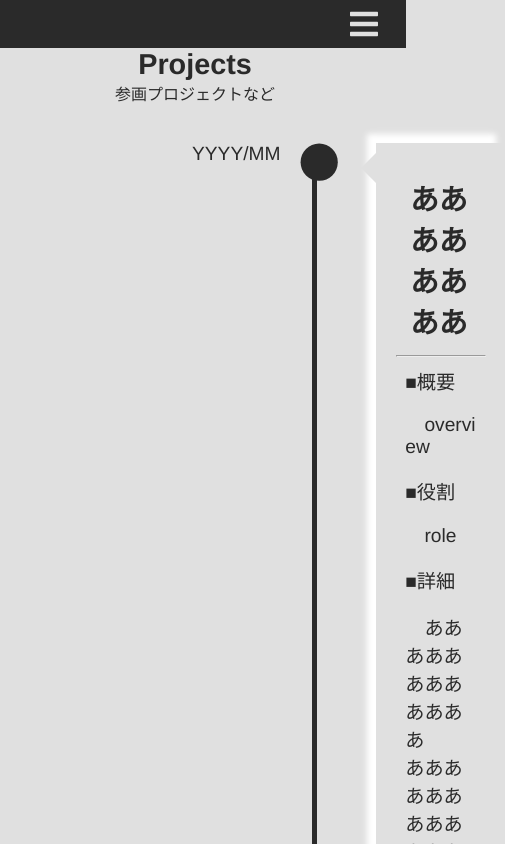
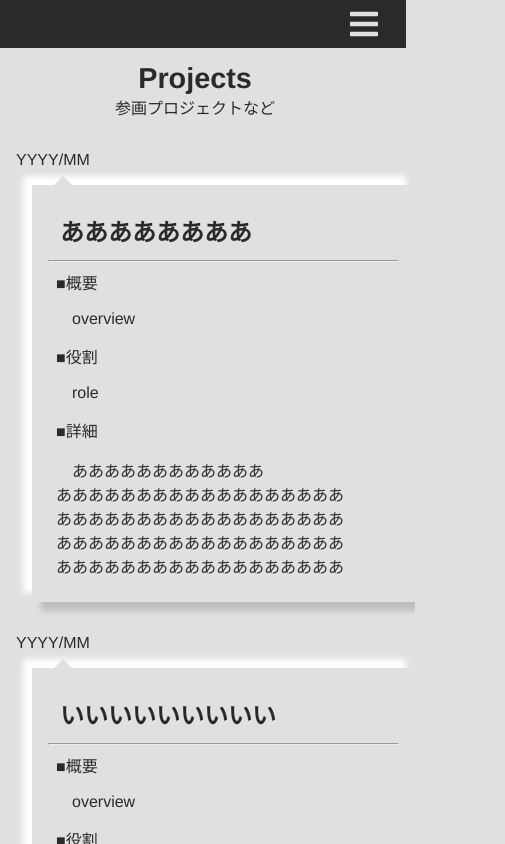
Before and after one commit to Chigiri-oym/portfolio, a Vue app: page /#/projects in a window 390 px wide. Shown: the top 844 px of the page, 505 px wide, since content can reach past the window. Built offline with nearby package versions, Linux system fonts and the light colour scheme.

Commit message:
SP版のレイアウトまで

```diff
--- a/src/assets/styles/styles.css
+++ b/src/assets/styles/styles.css
@@ -151,7 +151,6 @@ h1 {
 }
 .card {
   height: 200px;
-  border-radius: 10%;
   box-shadow: 8.71px 8.71px 6px #bebebe, -8.71px -8.71px 6px #ffffff;
   position: relative;
 }
@@ -173,7 +172,6 @@ h1 {
   width: 100%;
   font-size: 3.2rem;
   font-weight: bolder;
-  border-radius: 10%;
 }
 
 .icon-box {
@@ -184,7 +182,6 @@ h1 {
   left: 0;
   height: 60%;
   width: 100%;
-  border-radius: 10%;
 }
 
 @media screen and (max-width: 896px) and (orientation: landscape) {
@@ -192,29 +189,21 @@ h1 {
     font-size: 2.8rem;
     font-weight: bold;
     margin-top: 0em;
-    color: #2a2a2a;
-    background-color: #e0e0e0;
   }
 
   .container {
-    display: grid;
     grid-template-columns: repeat(4, 180px);
     grid-auto-rows: minmax(180px, auto);
     gap: 20px;
-    justify-content: center;
-    align-self: center;
     margin-top: 2em;
   }
+
   .card {
-    height: 180px;
-    border-radius: 10%;
-    box-shadow: 8.71px 8.71px 6px #bebebe, -8.71px -8.71px 6px #ffffff;
-    position: relative;
+    height: 125px;
   }
 
   .card a {
     font-size: 2em;
-    top: 20;
   }
 }
 
@@ -222,30 +211,30 @@ h1 {
   h1 {
     font-size: 1.8rem;
     font-weight: bold;
-    margin-top: 0em;
+    margin-top: 0.5em;
     color: #2a2a2a;
     background-color: #e0e0e0;
   }
   .container {
-    display: grid;
     grid-template-columns: repeat(1, 200px);
     grid-auto-rows: minmax(100px, auto);
     gap: 30px;
-    justify-content: center;
-    align-self: center;
-    margin-top: 1.2em;
+    margin-top: 2em;
   }
 
   .card {
     height: 100px;
-    border-radius: 10%;
-    box-shadow: 8.71px 8.71px 6px #bebebe, -8.71px -8.71px 6px #ffffff;
-    position: relative;
   }
 
   .card a {
-    font-size: 1.2em;
+    font-size: 1.4em;
+    padding: 0.1em;
   }
+
+  .icon-box svg  {
+    margin-top: 0.25em;
+  }
+
 }
 
 /**
@@ -256,7 +245,6 @@ h1 {
 }
 
 .my-icon {
-  border-radius: 10%;
   box-shadow: -1px -1px 2px 0px #bebebe, 1px 1px 2px 0px #ffffff;
   height: 150px;
   margin-top: 1em;
@@ -299,22 +287,25 @@ th {
   .table-content {
     white-space: normal;
     font-size: 1.2em;
-    padding: 0em;
+    padding: 0.25em;
     text-align: justify;
   }
 
   table {
     margin-top: 1em;
+    border:1px solid #2a2a2a;
   }
 
   th {
     color: #e0e0e0;
     background-color: #2a2a2a;
+    font-size: 1em;
   }
 
-  td,
-  th {
+  td {
     border-bottom: 1px solid #2a2a2a;
+    text-align: left;
+    font-size: 1em;
   }
 }
 
@@ -334,7 +325,6 @@ th {
 
 .card-wrapper {
   height: 400px;
-  border-radius: 10%;
   box-shadow: 8.71px 8.71px 6px #bebebe, -8.71px -8.71px 6px #ffffff;
   position: relative;
 }
@@ -348,7 +338,6 @@ th {
   left: 0;
   height: 100%;
   width: 100%;
-  border-radius: 10%;
 }
 
 .card-wrapper a:hover {
@@ -363,7 +352,6 @@ th {
   min-height: 250px;
   box-shadow: 0px 10px 8.71px -5px #bebebe;
   display: flex;
-  border-radius: 10%, 10%, 5%, 5%;
 }
 
 .card-contents {
--- a/src/components/molecules/TimelineCard.vue
+++ b/src/components/molecules/TimelineCard.vue
@@ -1,71 +1,92 @@
 <template>
   <div>
     <div class="time-line-contents">
-    <span class="time-stamp">{{project.startMonth}}</span>
-    <font-awesome-icon class="timeline-dot" icon="circle" size="2x"></font-awesome-icon>
+      <span class="time-stamp">{{ project.startMonth }}</span>
+      <font-awesome-icon
+        class="timeline-dot"
+        icon="circle"
+        size="2x"
+      ></font-awesome-icon>
       <div class="timeline-wrapper">
-    <h2>{{project.title}}</h2>
-    <hr>
-    <time-line-detail :title="label_overview"
-                      :detail="project.overview"
-    />
-    <time-line-detail :title="label_role"
-                      :detail="project.role"
-    />
-    <time-line-detail :title="label_detail"
-                      :detail="project.detail"
-    />
+        <h2>{{ project.title }}</h2>
+        <hr />
+        <time-line-detail :title="label_overview" :detail="project.overview" />
+        <time-line-detail :title="label_role" :detail="project.role" />
+        <time-line-detail :title="label_detail" :detail="project.detail" />
       </div>
     </div>
   </div>
 </template>
 
 <script>
-import TimeLineDetail from '../atoms/TimeLineDetail.vue'
+import TimeLineDetail from "../atoms/TimeLineDetail.vue";
 export default {
   components: { TimeLineDetail },
-    name:'name',
+  name: "name",
   props: {
-        project:Object
+    project: Object,
   },
-    data(){
+  data() {
     return {
-            label_overview:"概要",
-            label_role:"役割",
-            label_detail:"詳細"
-        }
-    }
-}
+      label_overview: "概要",
+      label_role: "役割",
+      label_detail: "詳細",
+    };
+  },
+};
 </script>
 
 <style>
 .time-line-contents {
   display: flex;
-    margin-left:10em;
+  margin-left: 10em;
   font-size: 1.2em;
   margin-bottom: 2em;
   margin-top: 2em;
-
+}
+@media screen and (max-width: 896px) {
+  .time-line-contents {
+    display: block;
+    font-size: 1em;
+    margin-left: 0em;
+    text-align: left;
+  }
 }
 
 .time-stamp {
   display: inline;
-
+}
+@media screen and (max-width: 896px) {
+  .time-stamp {
+    margin-left: 1em;
+  }
 }
 
 .timeline-dot {
   display: inline;
   margin-left: 0.5em;
-
+}
+@media screen and (max-width: 896px) {
+  .timeline-dot {
+    display: none;
+  }
 }
 
 .timeline-wrapper {
-    width: 75%;
+  width: 100%;
   margin-left: 2em;
   position: relative;
   box-shadow: 8.71px 8.71px 6px #bebebe, -8.71px -8.71px 6px #ffffff;
-    margin-right:2em;
+  margin-right: 2em;
   padding: 1em;
+}
+@media screen and (max-width: 896px) {
+  .timeline-wrapper {
+    width: 100%;
+    display: block;
+    margin-top: 1em;
+    margin-right: 1em;
+  }
 }
 
 .timeline-wrapper:before {
@@ -77,13 +98,18 @@ export default {
   border: 15px solid transparent;
   border-right: 15px solid #e0e0e0;
 }
-
+@media screen and (max-width: 896px) {
+  .timeline-wrapper:before {
+    top: -1.5em;
+    left: 1em;
+    border-right: 30px solid transparent;
+    border-bottom: 30px solid #e0e0e0;
+    border-left: 30px solid transparent;
+  }
+}
 
 h2 {
   text-align: left;
   padding: 0.5em;
 }
-
-
-
 </style>
--- a/src/components/organisms/Footers.vue
+++ b/src/components/organisms/Footers.vue
@@ -32,7 +32,7 @@ export default {
         },
         {
           icon: "envelope",
-          url: "",
+          url: "https://docs.google.com/forms/d/e/1FAIpQLSfgzXIcl44j6_PYIZtqwZzNsxshL49gG7UGk93tA32dv2_uCw/viewform",
         },
       ]
     };
--- a/src/components/pages/About.vue
+++ b/src/components/pages/About.vue
@@ -73,7 +73,7 @@ export default {
         {
         key: 'お問い合わせ',
         value: 'Google Form',
-        link: ''
+        link: 'https://docs.google.com/forms/d/e/1FAIpQLSfgzXIcl44j6_PYIZtqwZzNsxshL49gG7UGk93tA32dv2_uCw/viewform'
       }
     ],
     message: `私立文系大学国際系学部卒業後、新卒で中規模SIerに入社。
--- a/src/components/pages/Projects.vue
+++ b/src/components/pages/Projects.vue
@@ -11,59 +11,65 @@
 </template>
 
 <script>
-import TimelineCard from '../molecules/TimelineCard.vue'
+import TimelineCard from "../molecules/TimelineCard.vue";
 
 export default {
   components: { TimelineCard },
-  name: 'Project',
-  data(){
+  name: "Project",
+  data() {
     return {
       projects: [
         {
-                id:1,
-                startMonth:"YYYY/MM",
-                title:"ああああああああ",
-                overview:"overview",
-                role:"role",
+          id: 1,
+          startMonth: "YYYY/MM",
+          title: "ああああああああ",
+          overview: "overview",
+          role: "role",
           detail: `ああああああああああああ
                 ああああああああああああああああああ
                 ああああああああああああああああああ
                 ああああああああああああああああああ
-                ああああああああああああああああああ`
+                ああああああああああああああああああ`,
         },
         {
-                id:2,
-                startMonth:"YYYY/MM",
-                title:"いいいいいいいいい",
-                overview:"overview",
-                role:"role",
+          id: 2,
+          startMonth: "YYYY/MM",
+          title: "いいいいいいいいい",
+          overview: "overview",
+          role: "role",
           detail: `いいいいいいいいいいいいいいいいいいいいいいいいいいいい
                 いいいいいいいいいいいいいいいいいいいいいいいいいいいいいいいい
                 いいいいいいいいいいいいいいいいいいいいいいいいいいいいいいいいいいい
-                いいいいいいいいいいいいいいいいいいいいいいいいいいいいいいいいいい`
-            }
-        ]
-      }
-  }
-
-}
+                いいいいいいいいいいいいいいいいいいいいいいいいいいいいいいいいいい`,
+        },
+      ],
+    };
+  },
+};
 </script>
 
 <style scoped>
 ul {
-    margin-top:1em;
-    margin-bottom:2em;
-    width: 80%;
-    position:relative;
+  margin-top: 1em;
+  margin-bottom: 2em;
+  width: 90%;
+  position: relative;
+}
+@media screen and (max-width: 896px) {
+  .ul {
+    width: 100%;
+  }
 }
 
+@media screen and (min-width: 897px) {
   ul:before {
-    content: '';
+    content: "";
     position: absolute;
     width: 5px;
-    margin-top:1em;
-    left:19.5em;
+    margin-top: 1em;
+    left: 19.5em;
     background: #2a2a2a;
     height: 100%;
   }
+}
 </style>
```
Also changed, not shown: src/components/atoms/TimeLineDetail.vue (+7 -8 lines). Lines whose indentation alone changed are shown as unchanged.
